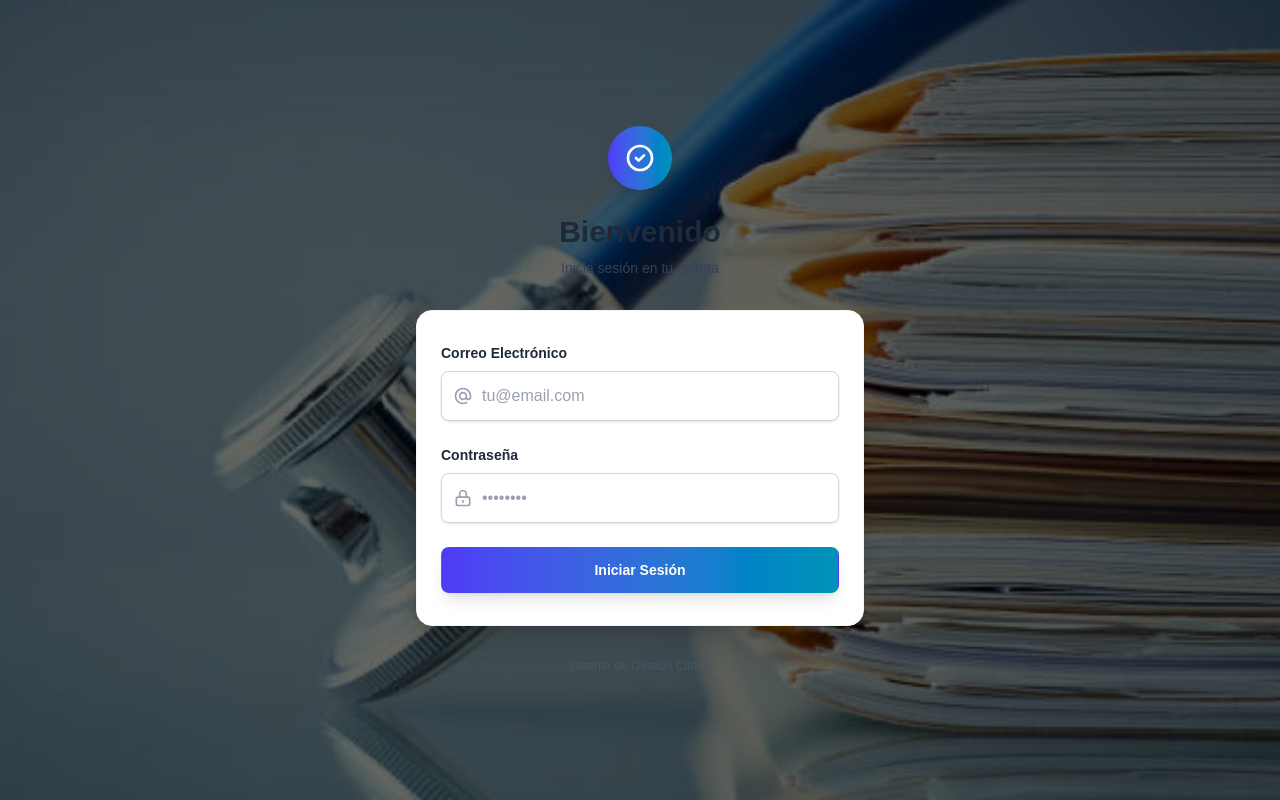
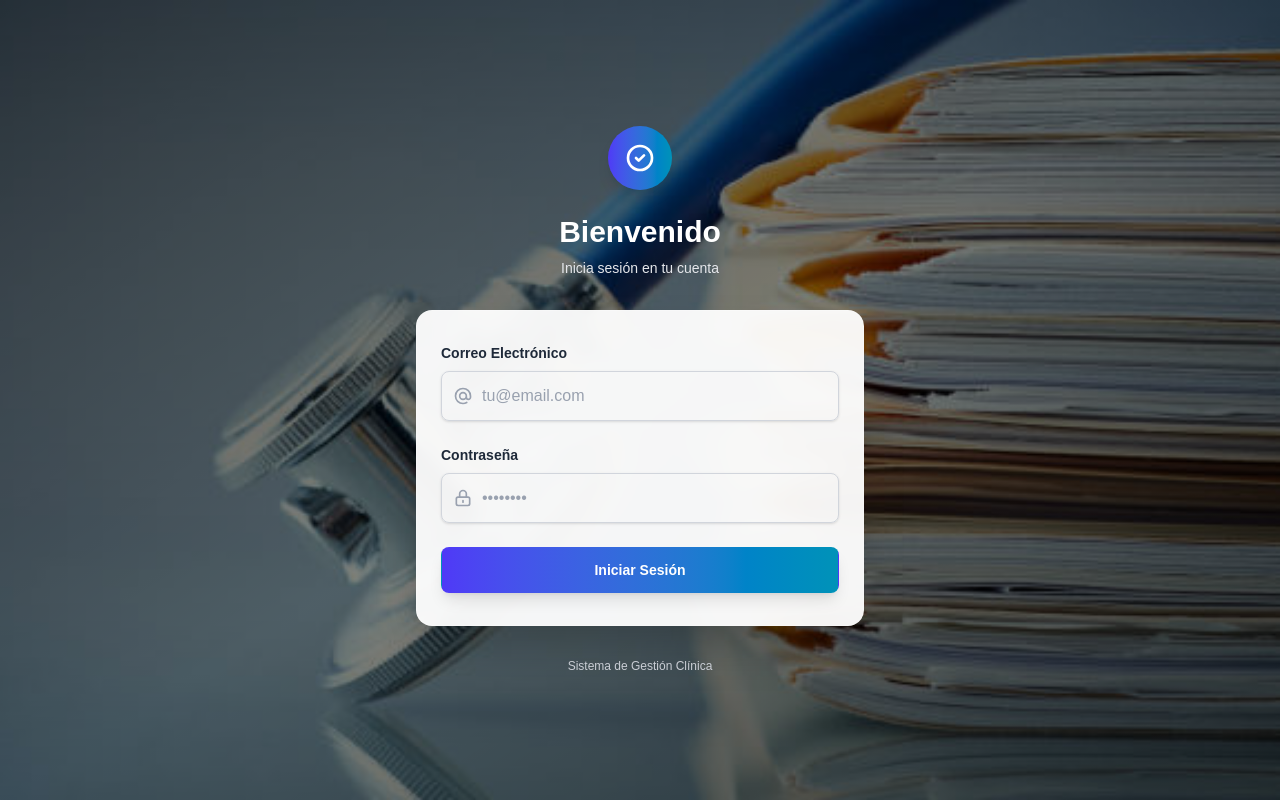
Before and after one commit to nestorjuarez/clinicas, a Next.js app: page /login in a window 1280 px wide. Built offline with nearby package versions, Linux system fonts and the light colour scheme.

Commit message:
cambio de color en letras de login

```diff
--- a/src/app/login/page.tsx
+++ b/src/app/login/page.tsx
@@ -52,8 +52,8 @@ export default function LoginPage() {
         backgroundRepeat: 'no-repeat'
       }}
     >
-      {/* Overlay oscuro */}
-      <div className="absolute inset-0 bg-black/60"></div>
+      {/* Overlay con gradiente */}
+      <div className="absolute inset-0 bg-gradient-to-br from-black/70 via-black/50 to-black/70"></div>
       <div className="max-w-md w-full space-y-8 relative z-10">
         {/* Header */}
         <div className="text-center">
@@ -62,16 +62,16 @@ export default function LoginPage() {
               <path strokeLinecap="round" strokeLinejoin="round" strokeWidth="2" d="M9 12l2 2 4-4m6 2a9 9 0 11-18 0 9 9 0 0118 0z" />
             </svg>
           </div>
-          <h2 className="mt-6 text-3xl font-bold text-gray-800">
+          <h2 className="mt-6 text-3xl font-bold text-white">
             Bienvenido
           </h2>
-          <p className="mt-2 text-sm text-gray-700">
+          <p className="mt-2 text-sm text-gray-200">
             Inicia sesión en tu cuenta
           </p>
         </div>
 
         {/* Form */}
-        <div className="bg-white py-8 px-6 shadow-xl rounded-2xl border border-gray-100">
+        <div className="bg-white/95 backdrop-blur-sm py-8 px-6 shadow-2xl rounded-2xl border border-white/20">
           <form onSubmit={handleSubmit} className="space-y-6">
             <div>
               <label
@@ -166,7 +166,7 @@ export default function LoginPage() {
 
         {/* Footer */}
         <div className="text-center">
-          <p className="text-xs text-gray-600">
+          <p className="text-xs text-gray-300">
             Sistema de Gestión Clínica
           </p>
         </div>
```
